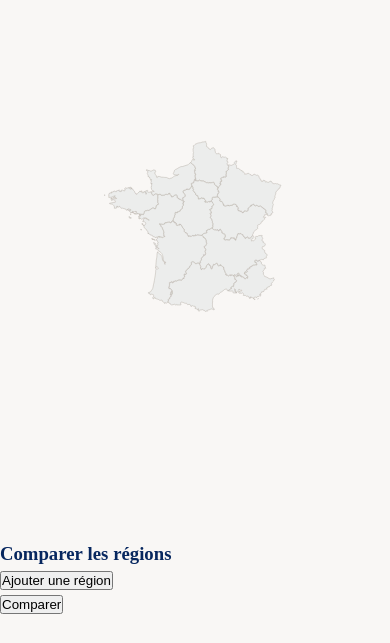
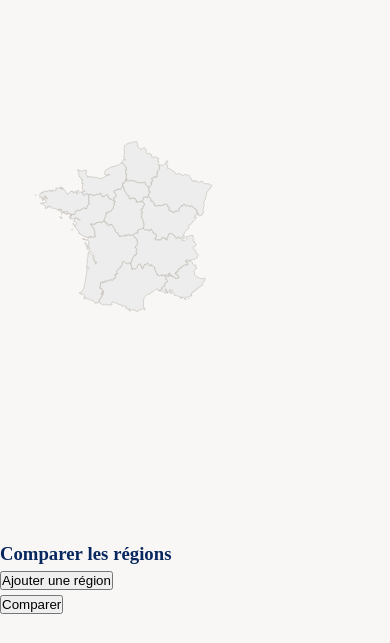
Before and after one commit to lchki/france-regions, a PHP site: page / in a window 390 px wide. Shown: the top 643 px of the page. Run offline with PHP 8.4, Linux system fonts and the light colour scheme.

Commit message:
Update scripts.css

```diff
--- a/scripts.css
+++ b/scripts.css
@@ -145,6 +145,7 @@ body {
     .interactive-map .map {
         width: 90%;
         transform: scale(0.55);
+        margin-left: -50px;
     }
 
     .interactive-map .map .region-detail {
```
